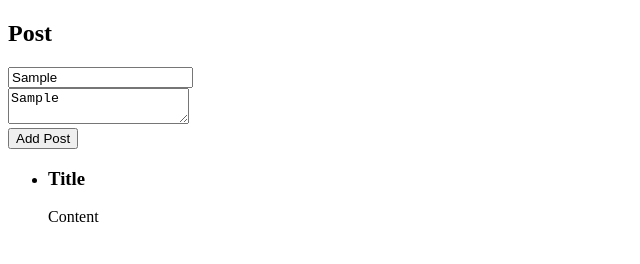
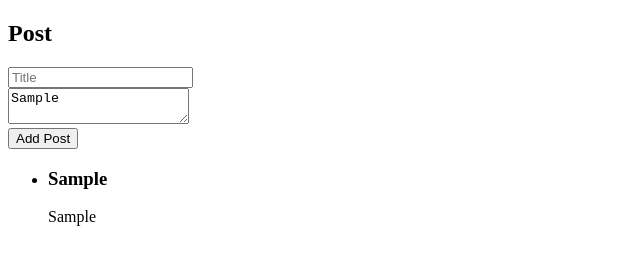
Before and after one commit to Batzorigggg/academy-backend, a plain HTML site: page blog.html in a window 1280 px wide. Both pictures are taken after typing "Sample", "Sample" into the empty fields and a click on the button "Add Post". Shown: the full height of the page, 0-640 px from the left. Drawn offline with Linux system fonts and the light colour scheme.

Commit message:
blog nemev

```diff
--- a/blog.html
+++ b/blog.html
@@ -13,5 +13,6 @@
         <p>Content</p>
       </li>
     </ul>
+    <script src="blog.js"></script>
   </body>
 </html>
--- a/blog.js
+++ b/blog.js
@@ -0,0 +1,25 @@
+document.getElementById("addBtn").addEventListener("click", function () {
+  const titleInput = document.getElementById("title");
+  const postsList = document.getElementById("posts");
+  const text = titleInput.value;
+
+  if (text === "") {
+    alert("hooson bn");
+    return;
+  }
+
+  postsList.innerHTML = "";
+
+  const li = document.createElement("li");
+  const h3 = document.createElement("h3");
+  const p = document.createElement("p");
+
+  h3.textContent = text;
+  p.textContent = text;
+
+  li.appendChild(h3);
+  li.appendChild(p);
+  postsList.appendChild(li);
+
+  titleInput.value = "";
+});
```
